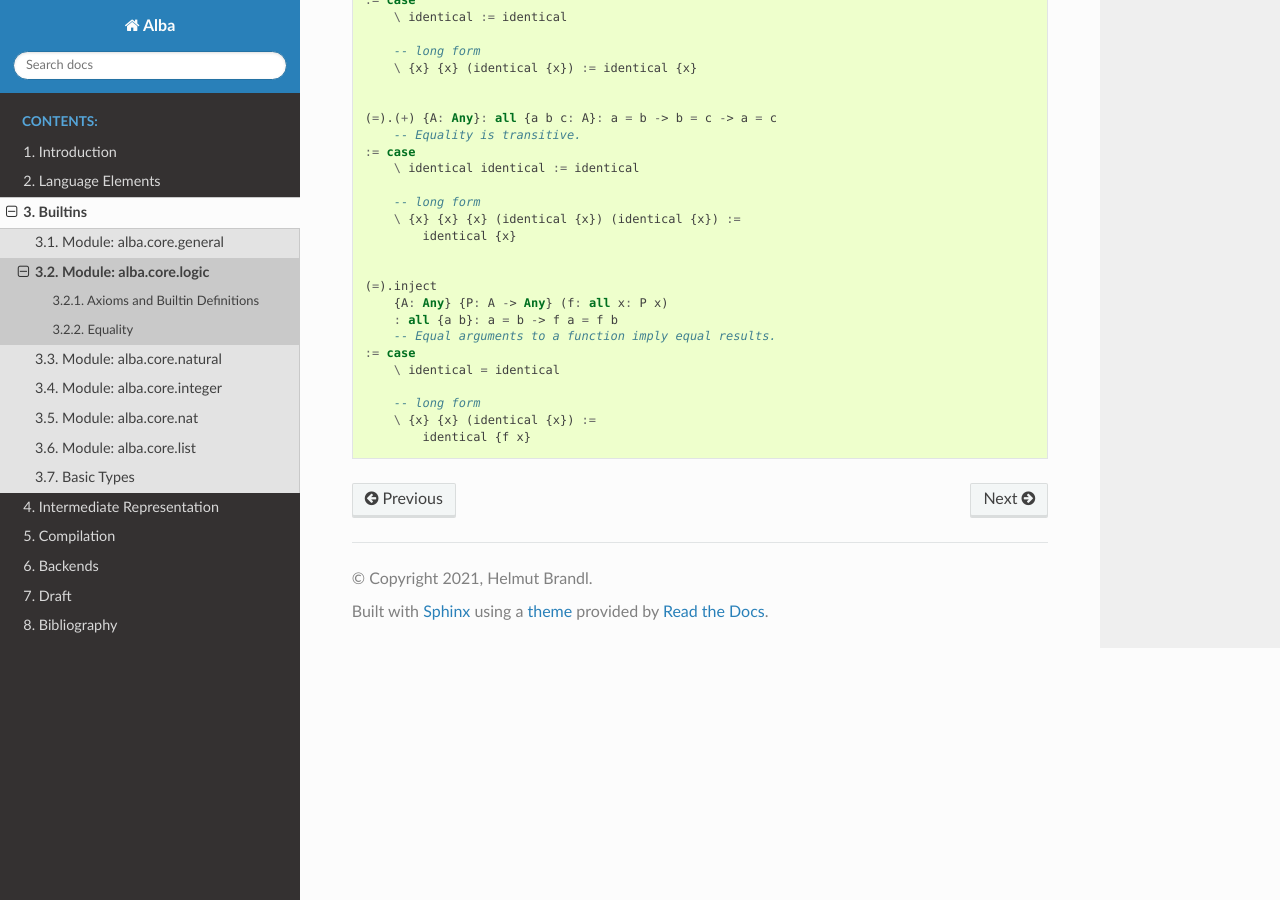
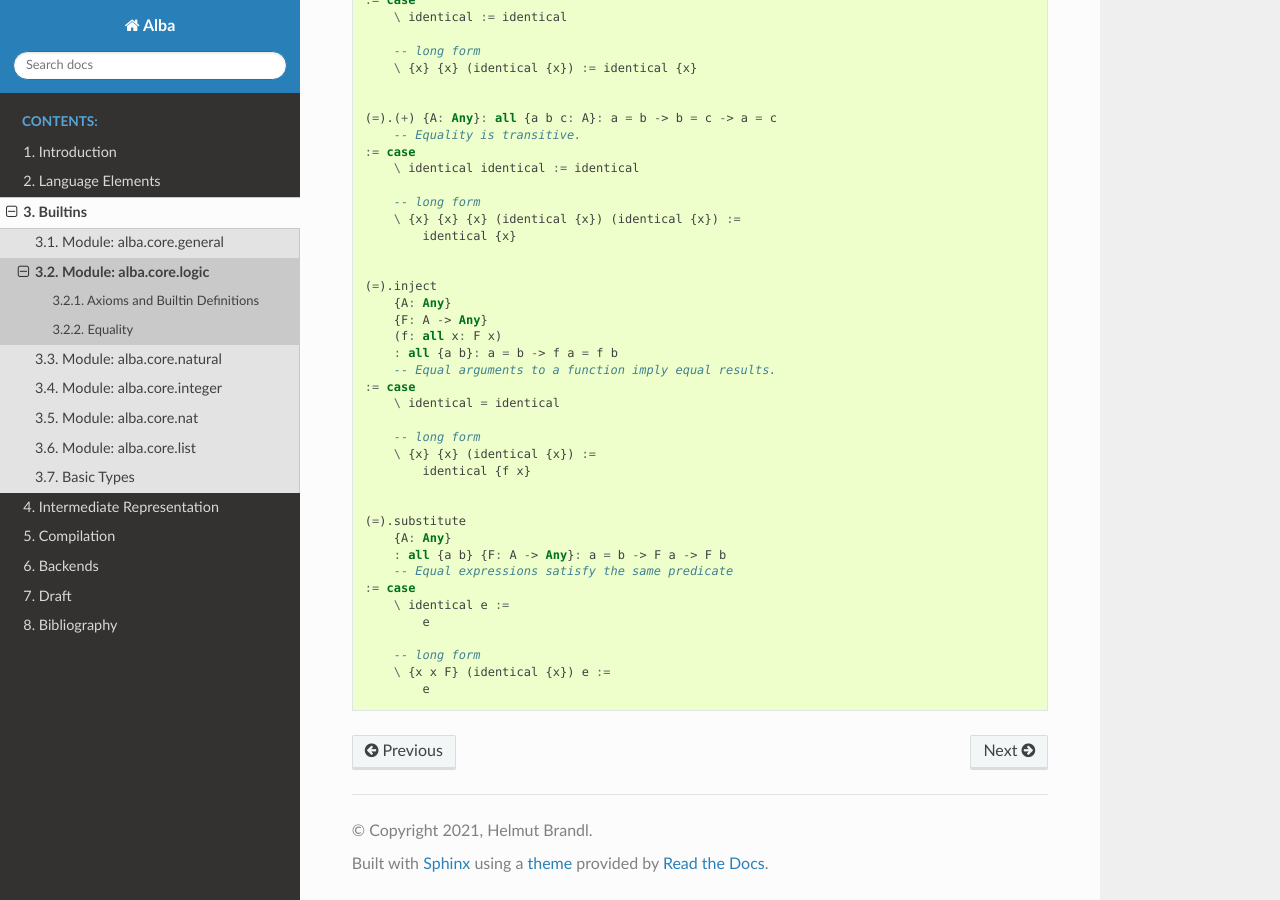
Before and after one commit to alba-lang/lang-spec, a Sphinx documentation site: the page built from sphinx/source/builtin/logic.rst, in a window 1280 px wide and 900 px high, scrolled down 964 px. Built offline with Sphinx 7.4.7 and the Read the Docs theme 2.0.0, drawn with Linux system fonts in a browser that asks for light colours.

Commit message:
Added substitution to equality
	modified:   sphinx/source/builtin/logic.rst

```diff
--- a/sphinx/source/builtin/logic.rst
+++ b/sphinx/source/builtin/logic.rst
@@ -73,7 +73,9 @@ Equality
 
 
     (=).inject
-        {A: Any} {P: A -> Any} (f: all x: P x)
+        {A: Any}
+        {F: A -> Any}
+        (f: all x: F x)
         : all {a b}: a = b -> f a = f b
         -- Equal arguments to a function imply equal results.
     := case
@@ -82,3 +84,16 @@ Equality
         -- long form
         \ {x} {x} (identical {x}) :=
             identical {f x}
+
+
+    (=).substitute
+        {A: Any}
+        : all {a b} {F: A -> Any}: a = b -> F a -> F b
+        -- Equal expressions satisfy the same predicate
+    := case
+        \ identical e :=
+            e
+
+        -- long form
+        \ {x x F} (identical {x}) e :=
+            e
```
